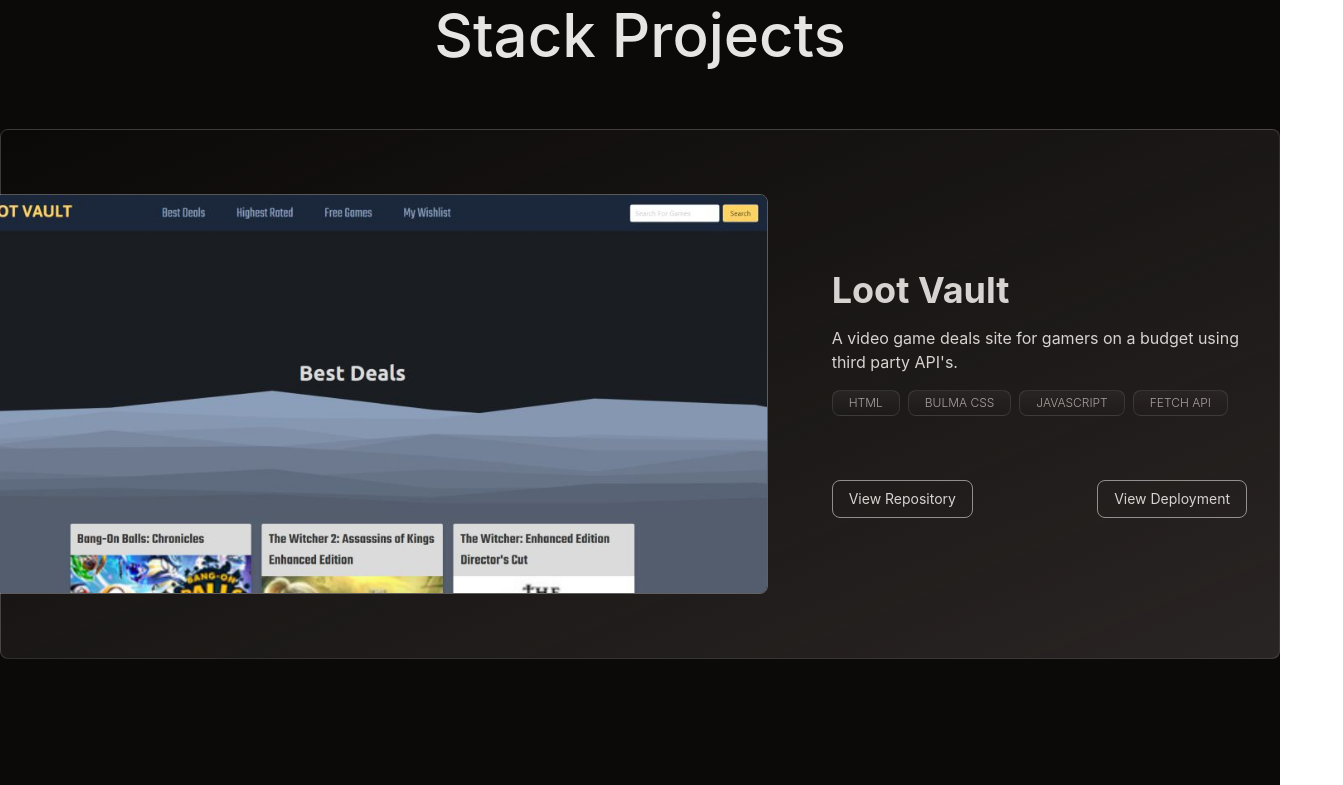
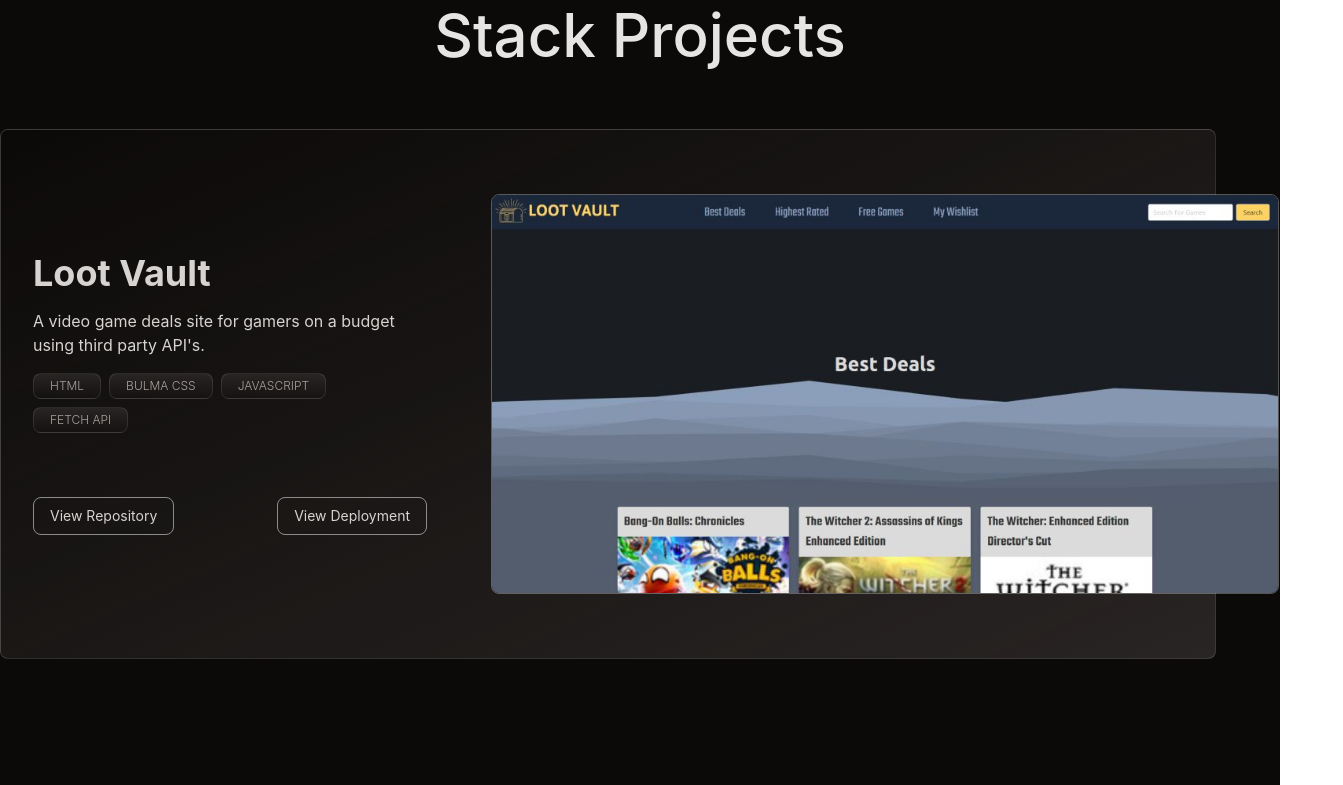
Before and after one commit to Torvec/myPortfolio, a React (Vite) app: page / in a window 1280 px wide. Shown: the part 3924-4709 px from the top of the page, 1343 px wide, since content can reach past the window. Built offline with nearby package versions, Linux system fonts and the light colour scheme; a web font is replaced by a local one.

Commit message:
fix style issues with project cards

```diff
--- a/src/components/ProjectsSection.tsx
+++ b/src/components/ProjectsSection.tsx
@@ -4,7 +4,7 @@
 
 export default function ProjectsSection() {
   const ProjectCard = ({
-    colOrder,
+    colOrderStyles,
     translateImg,
     imgURL,
     projectName,
@@ -13,7 +13,7 @@
     description,
     techStack,
   }: {
-    colOrder: string;
+    colOrderStyles: string;
     translateImg: string;
     imgURL: string;
     projectName: string;
@@ -61,7 +61,7 @@
       techStack: string[];
     }) => {
       return (
-        <div className="flex flex-col justify-center gap-8 md:gap-16 p-4 md:w-1/3 md:p-0">
+        <div className="flex flex-col justify-center gap-8 p-4 md:w-1/3 md:gap-16 md:p-0">
           <div>
             <h3 className="mb-4 text-2xl font-bold text-stone-300 md:text-4xl">
               {projectName}
@@ -104,8 +104,9 @@
     };
 
     return (
+      <div>
         <div
-        className={`flex flex-col-reverse gap-8 rounded-lg border border-white/15 bg-gradient-to-tl from-stone-800 md:gap-0 md:py-16 ${colOrder}`}
+          className={`flex flex-col-reverse gap-8 rounded-lg border border-white/15 bg-gradient-to-b from-stone-800 md:w-[calc(100%-64px)] md:gap-0 md:py-16 ${colOrderStyles}`}
         >
           <InfoContainer
             projectName={projectName}
@@ -121,12 +122,13 @@
             projectName={projectName}
           />
         </div>
+      </div>
     );
   };
 
   const ProjectCardList = () => {
     return (
-      <div className="container mx-auto mb-32 grid gap-32 px-4 md:px-0">
+      <div className="container mx-auto mb-32 flex flex-col gap-32 px-4 md:px-0">
         {projectData.map(
           ({
             id,
@@ -140,12 +142,12 @@
             <ProjectCard
               key={id}
               translateImg={
-                id % 2 === 0 ? "md:translate-x-16" : "md:-translate-x-16"
+                id % 2 !== 0 ? "md:translate-x-16" : "md:-translate-x-16"
               }
-              colOrder={
-                id % 2 === 0
-                  ? "md:flex-row md:pl-8"
-                  : "md:flex-row-reverse md:pr-8"
+              colOrderStyles={
+                id % 2 !== 0
+                  ? "md:flex-row md:pl-8 md:bg-gradient-to-tl"
+                  : "md:flex-row-reverse md:pr-8 md:bg-gradient-to-tr md:translate-x-16"
               }
               imgURL={imgURL}
               projectName={projectName}
```
Lines whose indentation alone changed are shown as unchanged.
